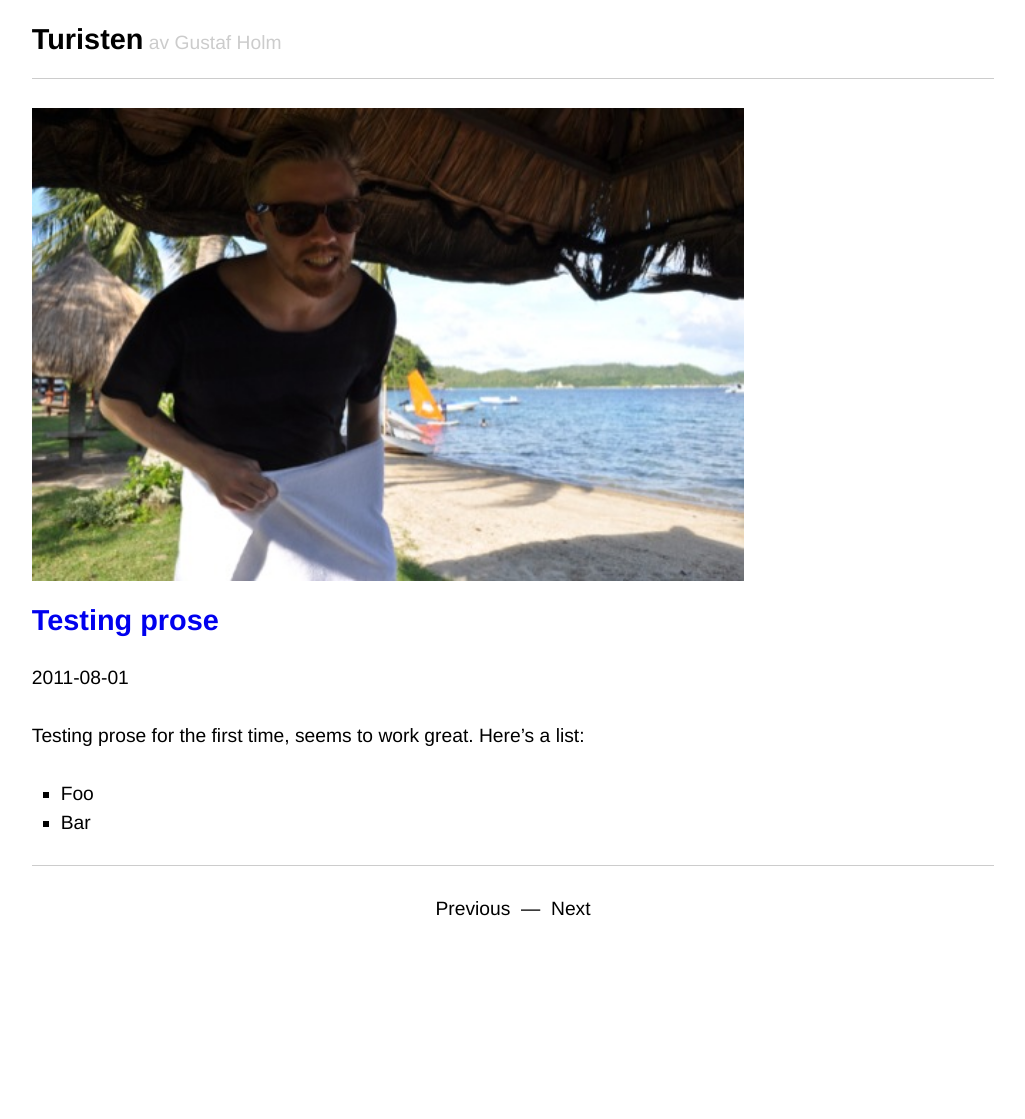
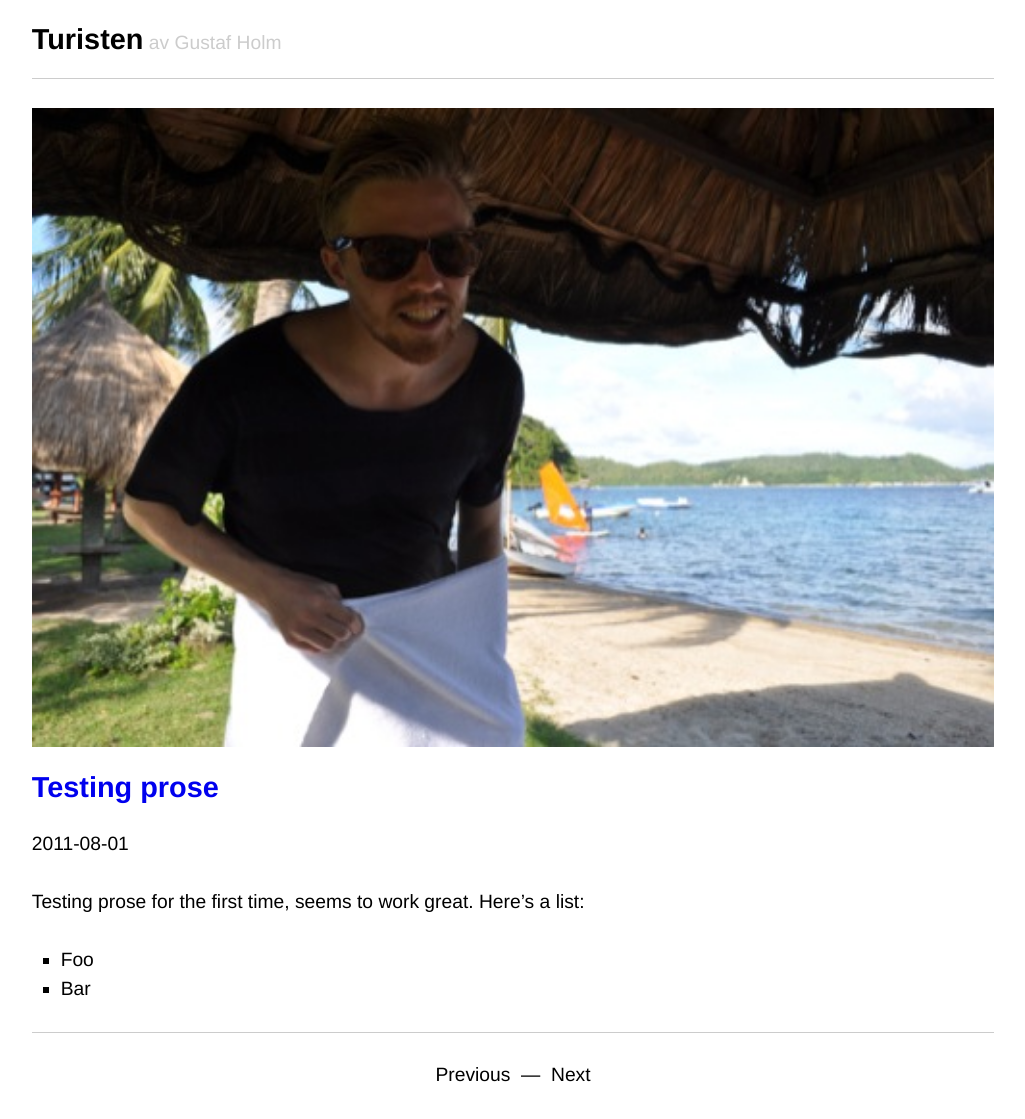
Before and after one commit to primalivet/turisten-v1, a Jekyll site: the page built from index.html, in a window 1280 px wide. Shown: the whole page, without its empty margins (127-1152 px from the left). Built offline with Jekyll 4.4.1, drawn with Linux system fonts in a browser that asks for light colours; nearby versions of some CDN libraries; the list of posts is cut into pages by our own code; comment, search, counter and statistics services are not loaded; before the commit the page ends 953 px from its top, so only the background shows below that.

Commit message:
Fixed featured image

```diff
--- a/_layouts/post.html
+++ b/_layouts/post.html
@@ -3,8 +3,8 @@ layout: default
 ---
 <article class="video">
   <header>
-    {{ if post.image }}
-      <img class="featured-image" src="{{ site.baseurl }}/media/{{ post.image }}">
+    {{ if page.image }}
+      <img class="featured-image" src="{{ site.baseurl }}/media/{{ page.image }}">
     {{ endif }}
     <h1>{{ page.title }}</h1>
     <p>
--- a/index.html
+++ b/index.html
@@ -6,13 +6,15 @@ title: Turisten
 {% for post in paginator.posts %}
 
     <article>
-      <header class="max-width-txt">
+      <header>
         {{ if post.image }}
           <img class="featured-image" src="{{ site.baseurl }}/media/{{ post.image }}">
         {{ endif }}
         <h1><a href="{{ site.baseurl }}{{ post.url }}">{{ post.title }}</a></h1>
         <p>{{ post.date | date: '%Y-%m-%d' }}</p>
-        <p>{{ post.excerpt | truncate: 500 }}</p>
+        <div class="max-width-txt">
+          {{ post.excerpt | truncate: 500 }}
+        </div>
       </header>
       <hr>
     </article>
```
